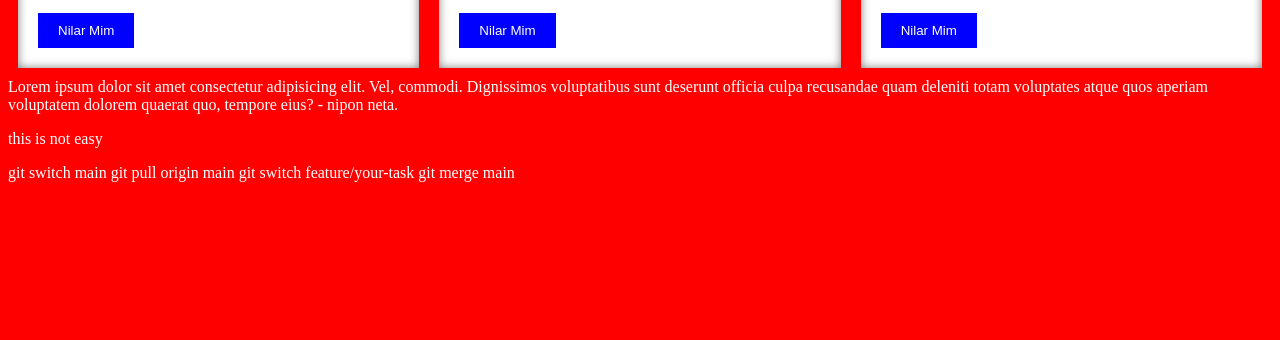
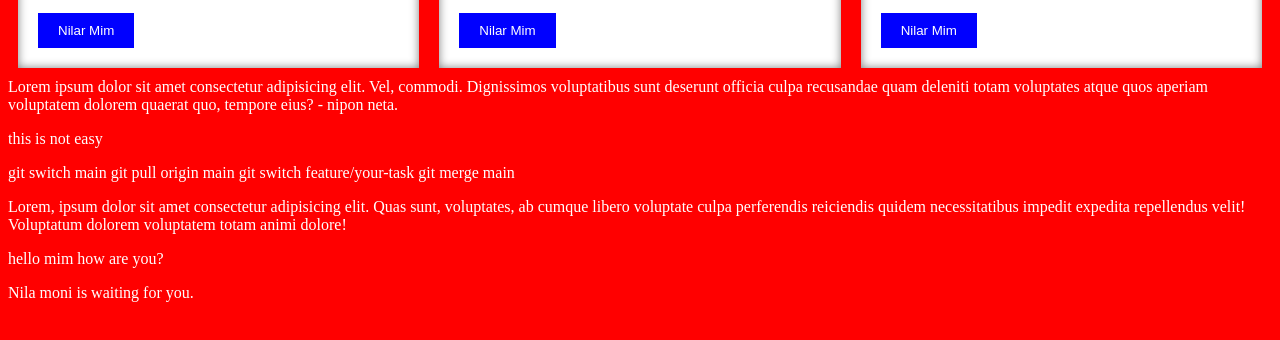
Before and after one commit to hasan-myoffice1/psd-lab, a plain HTML site: page index.html in a window 1280 px wide. Shown: the part 334-674 px from the top of the page. Drawn offline with Linux system fonts and the light colour scheme.

Commit message:
nila for mim

```diff
--- a/index.html
+++ b/index.html
@@ -49,6 +49,11 @@
         git merge main
       </data>
 
+      <!-- november Thursday -->
+       <p>Lorem, ipsum dolor sit amet consectetur adipisicing elit. Quas sunt, voluptates, ab cumque libero voluptate culpa perferendis reiciendis quidem necessitatibus impedit expedita repellendus velit! Voluptatum dolorem voluptatem totam animi dolore!</p>
+       <p>hello mim how are you?</p>
+       <p>Nila moni is waiting for you.</p>
+
 
 
 </body>
```
